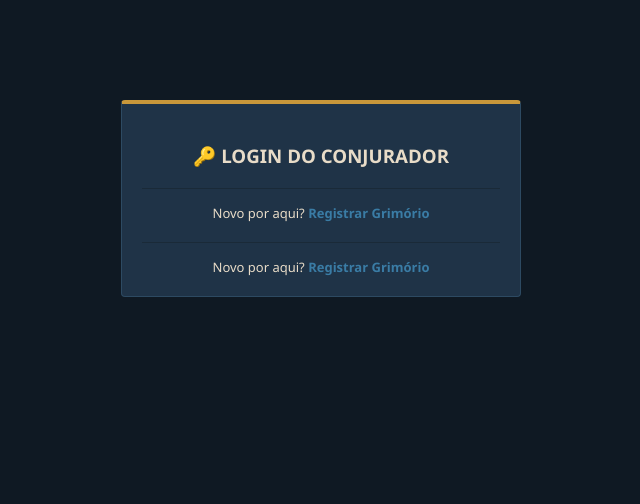
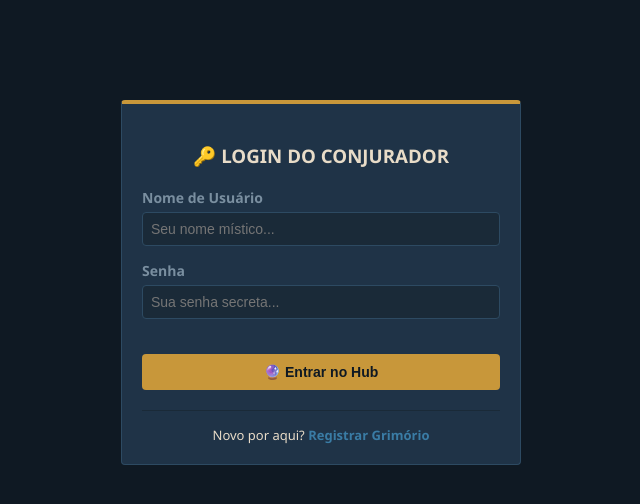
Before and after one commit to Tody0224/ficha_rpg, a Flask app: page /login in a window 1280 px wide. Shown: the top 504 px of the page, without its empty margins (319-959 px from the left). Run offline with Flask 3, Linux system fonts and the light colour scheme.

Commit message:
fix: try login deploy3

```diff
--- a/templates/login.html
+++ b/templates/login.html
@@ -15,14 +15,18 @@
         {% endwith %}
 
         <form method="POST" action="{{ url_for('routes.login') }}">
-    </form>
-
-<div style="margin-top: 20px; text-align: center; font-size: 13px; border-top: 1px solid var(--panel); padding-top: 15px;">
-    Novo por aqui? <a href="{{ url_for('routes.register') }}" style="color: var(--accent2); text-decoration: none; font-weight: bold;">Registrar Grimório</a>
-</div>
-
+            <div class="form-group">
+                <label>Nome de Usuário</label>
+                <input type="text" name="username" placeholder="Seu nome místico..." required autocomplete="username">
+            </div>
+            <div class="form-group" style="margin-top: 15px;">
+                <label>Senha</label>
+                <input type="password" name="password" placeholder="Sua senha secreta..." required autocomplete="current-password">
+            </div>
+            <button type="submit" class="btn" style="width: 100%; margin-top: 20px;">🔮 Entrar no Hub</button>
+        </form>
         <div style="margin-top: 20px; text-align: center; font-size: 13px; border-top: 1px solid var(--panel); padding-top: 15px;">
-            Novo por aqui? <a href="/register" style="color: var(--accent2); text-decoration: none; font-weight: bold;">Registrar Grimório</a>
+            Novo por aqui? <a href="{{ url_for('routes.register') }}" style="color: var(--accent2); text-decoration: none; font-weight: bold;">Registrar Grimório</a>
         </div>
     </div>
 </div>
```
